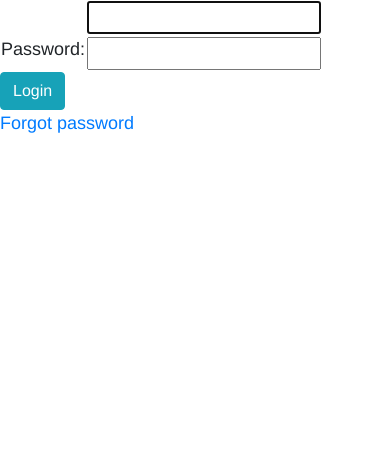
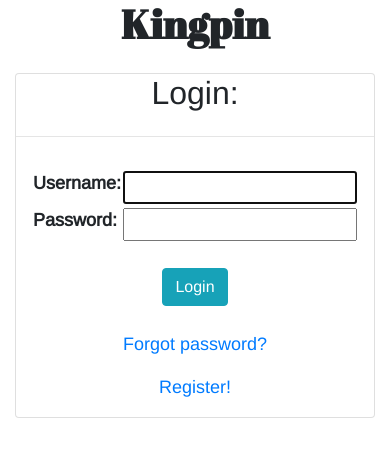
Before and after one commit to cjtrombley/KPTracker, a Django app: page /accounts/login/ in a window 390 px wide. Shown: the top 457 px of the page. Run offline with Django 3.2, Linux system fonts and the light colour scheme; some libraries are stand-ins or nearby versions.

Commit message:
Added new Google Font and some CSS styling on login page

```diff
--- a/kptracker_serv/kpbt/static/css/styles.css
+++ b/kptracker_serv/kpbt/static/css/styles.css
@@ -27,3 +27,11 @@ body {
 	padding: 0;
 	list-style: none;
 }
+
+.mainhead {
+    font-family: 'Abril Fatface', cursive;
+}
+
+.margin-botm {
+    margin-bottom: 25px;
+}
--- a/kptracker_serv/kpbt/templates/base.html
+++ b/kptracker_serv/kpbt/templates/base.html
@@ -15,6 +15,8 @@
   <script src="https://kit.fontawesome.com/8c89b82d38.js" crossorigin="anonymous"></script>
   <!-- Google Fonts - Arimo -->
   <link href="https://fonts.googleapis.com/css?family=Arimo&display=swap" rel="stylesheet">
+  <!-- Google Fonts - Abril Fatface -->
+  <link href="https://fonts.googleapis.com/css?family=Abril+Fatface&display=swap" rel="stylesheet">
   <!-- styles CSS file -->
   <link rel="stylesheet" href="{% static 'css/styles.css' %}">
   <!-- Favicon Icon -->
--- a/kptracker_serv/kpbt/templates/registration/login.html
+++ b/kptracker_serv/kpbt/templates/registration/login.html
@@ -3,7 +3,17 @@
 {% block title %}<title>Kingpin Bowling Tracker - Login</title>{% endblock %}
 
 {% block content %}
-
+<body>
+<div class="container-fluid" align="center">
+  <div class="row">
+    <div class="col-md-12">
+        <header>
+            <h1 class="mainhead font-weight-bolder margin-botm">Kingpin</h1>
+            <!-- Image Here !!! -->
+    </header>
+    <div class="card">
+        <h2>Login:</h2>
+        <hr>
 {% if form.errors %}
 	<p class="lead">Your username and password did not match. Please try again.</p>
 {% endif %}
@@ -19,22 +29,31 @@
 <form method="post" action="{% url 'login' %}">
 {% csrf_token %}
 
-<table>
+<table class="margin-botm">
+    <div class="form-group">
 	<tr>
-		<td>{{ form.username.label_tab }}</td>
+		<td class="font-weight-bolder">{{ form.username.label_tag }}</td>
 		<td>{{ form.username }}</td>
 	</tr>
+     </div>
 
+	<div class="form-group">
 	<tr>
-		<td>{{ form.password.label_tag }}</td>
+		<td class="font-weight-bolder">{{ form.password.label_tag }}</td>
 		<td>{{ form.password }}</td>
 	</tr>
+    </div>
 </table>
 
-<input type="submit" value="Login" class="btn btn-info" />
+<input type="submit" value="Login" class="btn btn-info margin-botm" />
 <input type="hidden" name="next" value="{{ next }}" />
 </form>
 
-<p><a href="{% url 'password_reset' %}">Forgot password</a></p>
-
+<p><a href="{% url 'password_reset' %}">Forgot password&#63;</a></p>
+<p><a href="{% url 'register' %}">Register&#33;</a></p>
+        </div>
+        </div>
+       </div>
+      </div>
+</body>
 {% endblock %}
```
Also changed, not shown: kptracker_serv/kpbt/templates/base_generic.html (deleted, +0 -37 lines).
